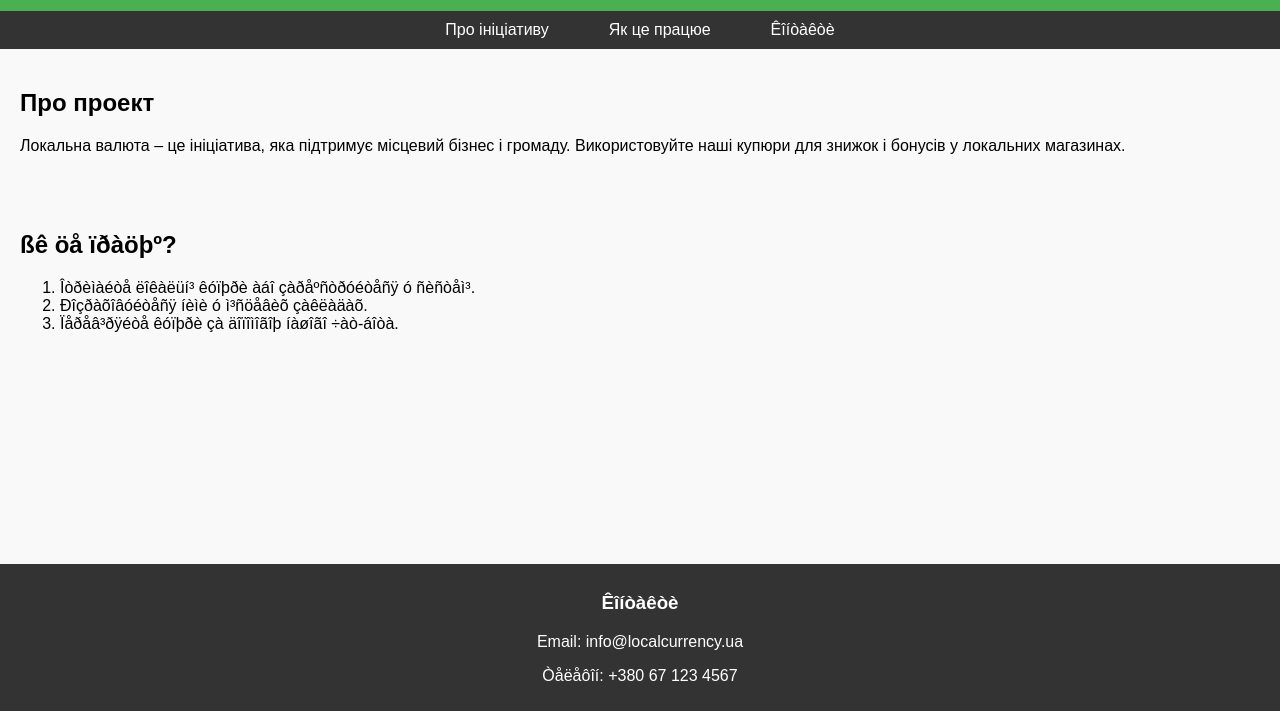
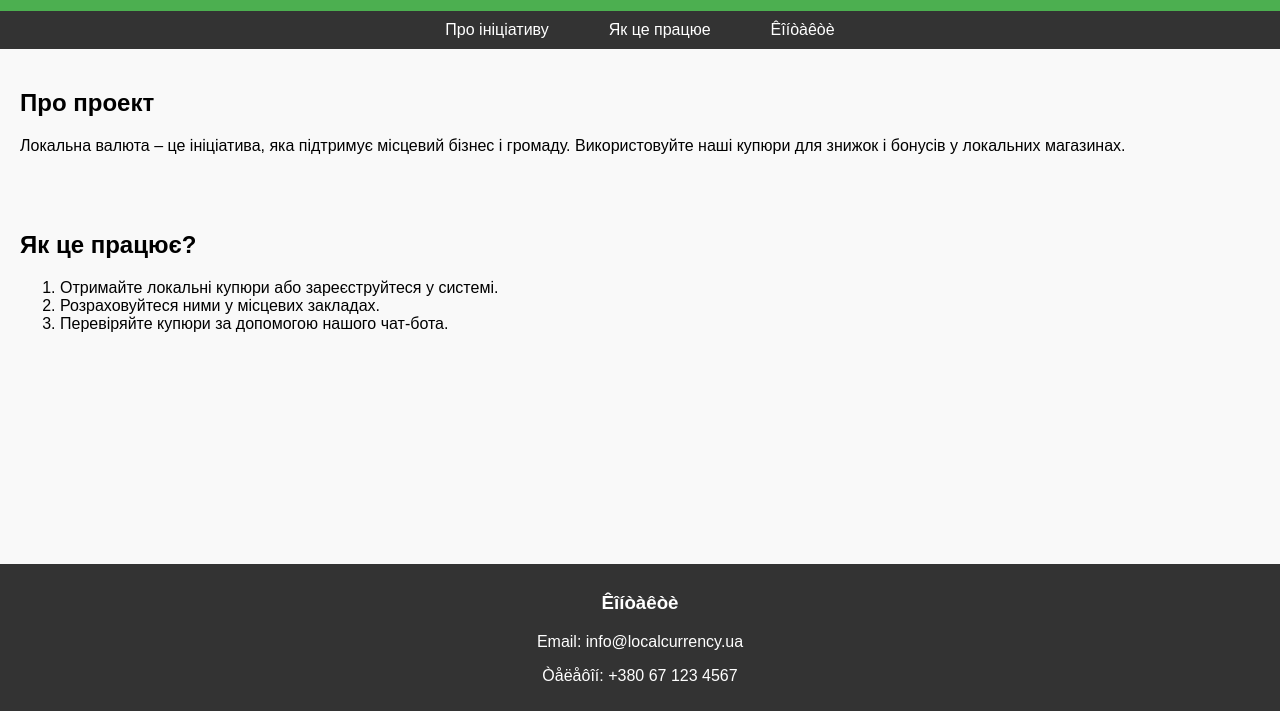
Before and after one commit to vshevchukv8/valuta, a plain HTML site: page index.html in a window 1280 px wide. Shown: the part 89-800 px from the top of the page. Drawn offline with Linux system fonts and the light colour scheme.

Commit message:
Update index.html

```diff
--- a/index.html
+++ b/index.html
@@ -22,11 +22,11 @@
         <p>Локальна валюта – це ініціатива, яка підтримує місцевий бізнес і громаду. Використовуйте наші купюри для знижок і бонусів у локальних магазинах.</p>
     </section>
     <section id="how-it-works">
-        <h2>ßê öå ïðàöþº?</h2>
+        <h2>Як це працює?</h2>
         <ol>
-            <li>Îòðèìàéòå ëîêàëüí³ êóïþðè àáî çàðåºñòðóéòåñÿ ó ñèñòåì³.</li>
-            <li>Ðîçðàõîâóéòåñÿ íèìè ó ì³ñöåâèõ çàêëàäàõ.</li>
-            <li>Ïåðåâ³ðÿéòå êóïþðè çà äîïîìîãîþ íàøîãî ÷àò-áîòà.</li>
+            <li>Отримайте локальні купюри або зареєструйтеся у системі.</li>
+            <li>Розраховуйтеся ними у місцевих закладах.</li>
+            <li>Перевіряйте купюри за допомогою нашого чат-бота.</li>
         </ol>
     </section>
     <footer id="contact">
```
